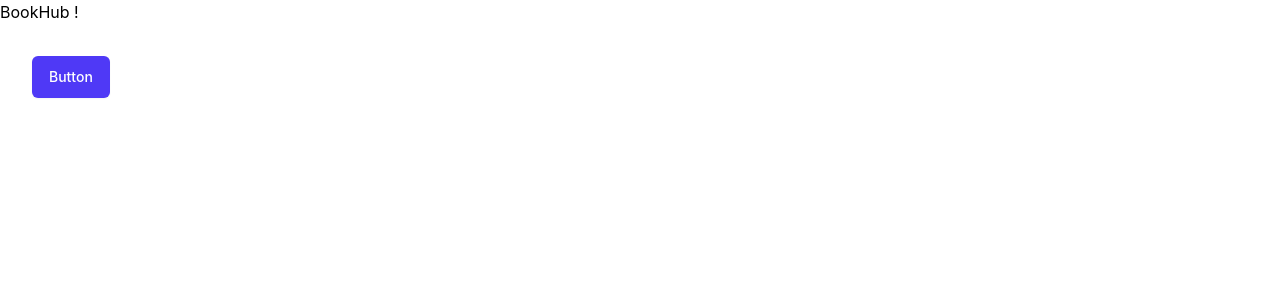
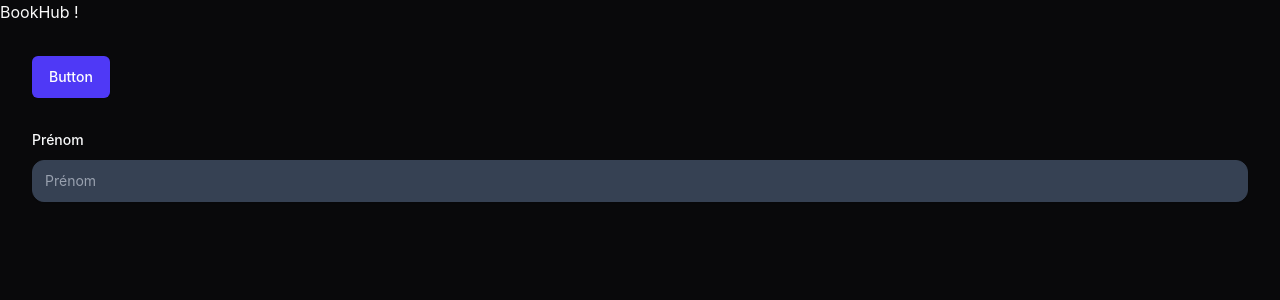
Before and after one commit to Mickael-Mesloub/bookhub-front, an Angular app: page / in a window 1280 px wide. Shown: the top 300 px of the page. Built offline with nearby package versions, Linux system fonts and the light colour scheme.

Commit message:
WIP: Custom text input

```diff
--- a/src/app/app.html
+++ b/src/app/app.html
@@ -1,5 +1,7 @@
 <h1>BookHub !</h1>
 <div class="p-8">
   <app-button label="Button" (clickAction)="clickBtn()" />
+  <div class="p-4"></div>
+  <app-text-input id="firstname" name="firstname" label="Prénom" type="text" />
 </div>
 <router-outlet />
--- a/src/app/app.ts
+++ b/src/app/app.ts
@@ -1,10 +1,11 @@
 import { Component, signal } from '@angular/core';
 import { RouterOutlet } from '@angular/router';
 import { Button } from './components/shared/button/button';
+import { TextInput } from "./components/shared/inputs/text-input/text-input";
 
 @Component({
   selector: 'app-root',
-  imports: [RouterOutlet, Button],
+  imports: [RouterOutlet, Button, TextInput],
   templateUrl: './app.html',
   styleUrl: './app.scss',
 })
--- /dev/null
+++ b/src/app/components/shared/inputs/text-input/text-input.html
@@ -0,0 +1,12 @@
+<div class="mb-5">
+  <label for="{{ id() }}" class="mb-2.5 block text-sm font-medium text-gray-50">
+    {{ label() }}
+  </label>
+  <input
+    type="{{ type() }}"
+    id="{{ id() }}"
+    class="block w-full rounded-xl border border-gray-700 bg-gray-700 px-3 py-2.5 text-sm text-gray-50 shadow-xs placeholder:text-gray-400 focus:border-gray-50 focus:ring-gray-50"
+    placeholder="{{ placeholder() ?? label() }}"
+    [required]="required() ?? false"
+  />
+</div>
--- /dev/null
+++ b/src/app/components/shared/inputs/text-input/text-input.ts
@@ -0,0 +1,21 @@
+import { Component, input } from '@angular/core';
+import { ReactiveFormsModule } from '@angular/forms';
+
+type InputType = 'text' | 'password' | 'email';
+
+@Component({
+  selector: 'app-text-input',
+  imports: [ReactiveFormsModule],
+  templateUrl: './text-input.html',
+  styleUrl: './text-input.scss',
+})
+export class TextInput {
+  id = input<string>();
+  name = input.required<string>();
+  type = input<InputType>('text');
+  required = input<boolean>();
+  placeholder = input<string>();
+  label = input.required<string>();
+
+  // TODO: voir pour validation (form control?) + erreurs
+}
--- a/src/styles.scss
+++ b/src/styles.scss
@@ -1 +1,6 @@
 /* You can add global styles to this file, and also import other style files */
+
+body {
+  background-color: oklch(0.141 0.005 285.823);
+  color: oklch(0.985 0 0);
+}
```
Also changed, not shown: src/app/components/shared/inputs/text-input/text-input.scss (added), 2 other files (tests, documents, lock files or other folders).
